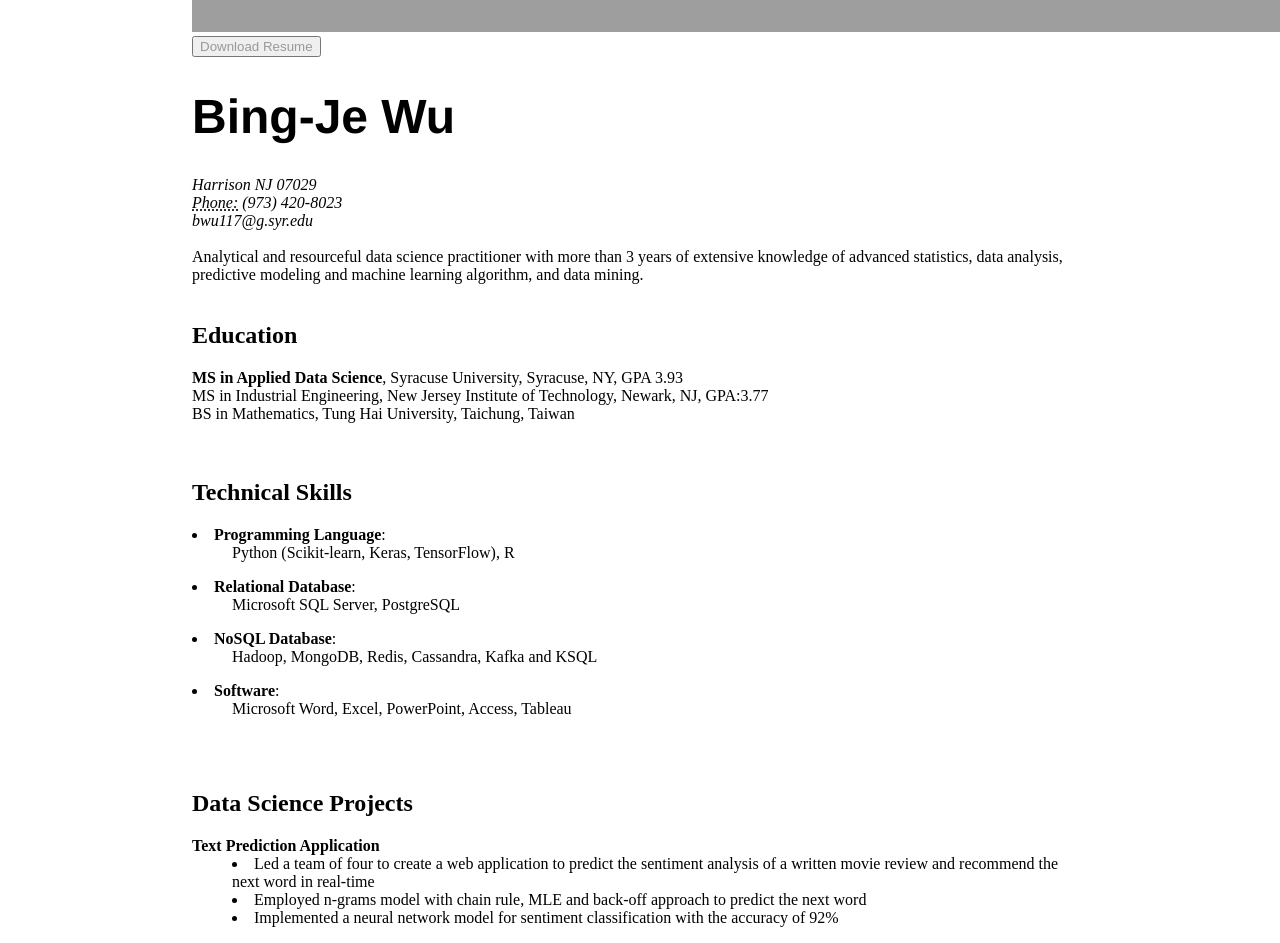
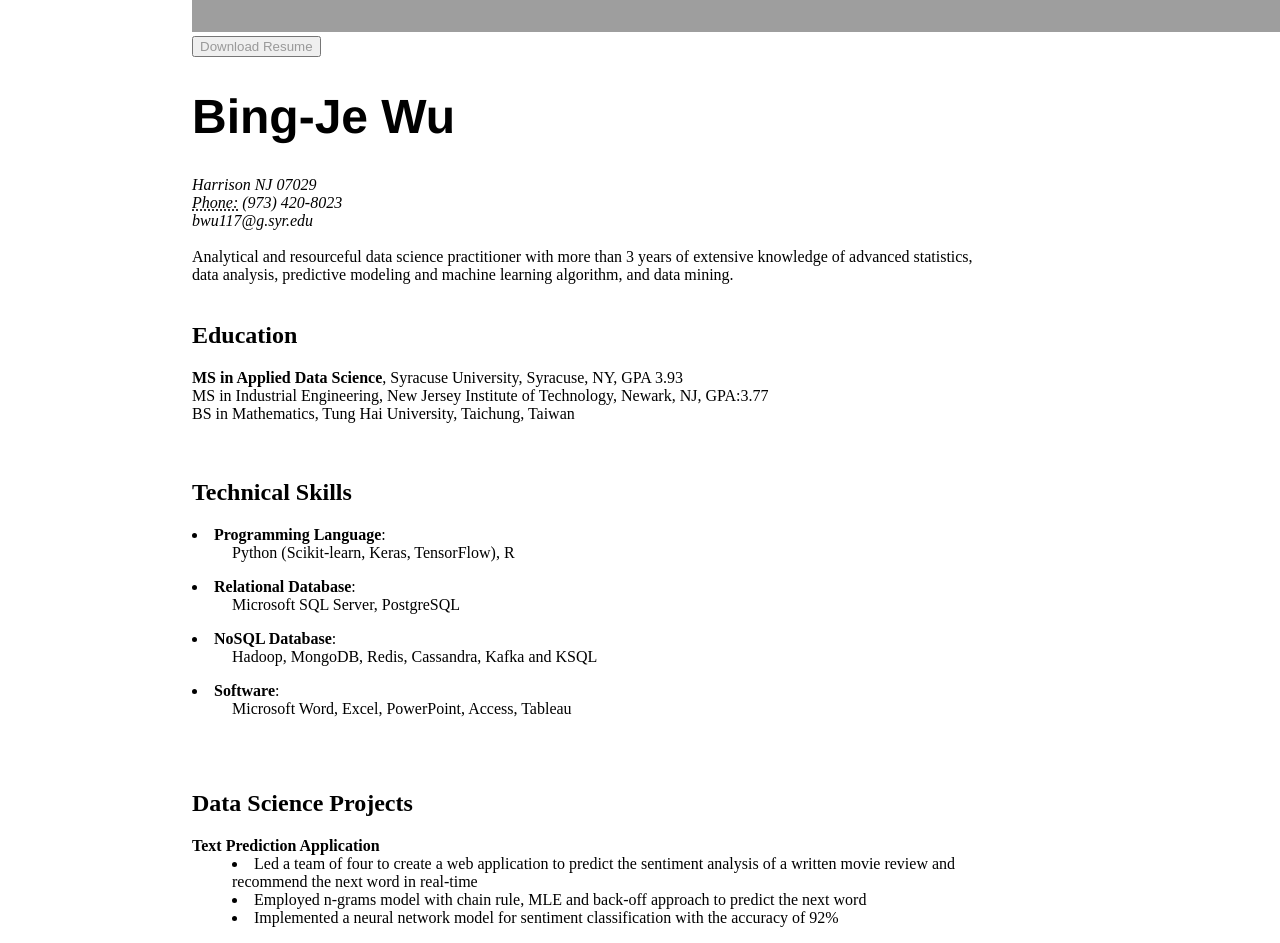
Before and after one commit to bing020815/bing020815.github.io, a Jekyll site: the page built from resume/index.html, in a window 1280 px wide. Shown: the part 462-1405 px from the top of the page. Built offline with Jekyll 4.4.1, drawn with Linux system fonts in a browser that asks for light colours; grey boxes are pictures that could not be loaded.

Commit message:
Update index.html

```diff
--- a/resume/index.html
+++ b/resume/index.html
@@ -2,7 +2,7 @@
 layout: default
 title: Bing-Je WU's Resume
 ---
-<div class="blurb">
+<div class="blurb" style="width: 90%";>
 	<button type="button" class="btn btn-info"><a href="https://www.dropbox.com/s/peyg5ew762tll89/Resume.pdf?dl=0" title="Download Resume as PDF">Download Resume</a></button>
 	<div itemscope itemtype="http://data-vocabulary.org/Person">
 	<span itemprop="name"><h1>Bing-Je Wu</h1></span>
```
